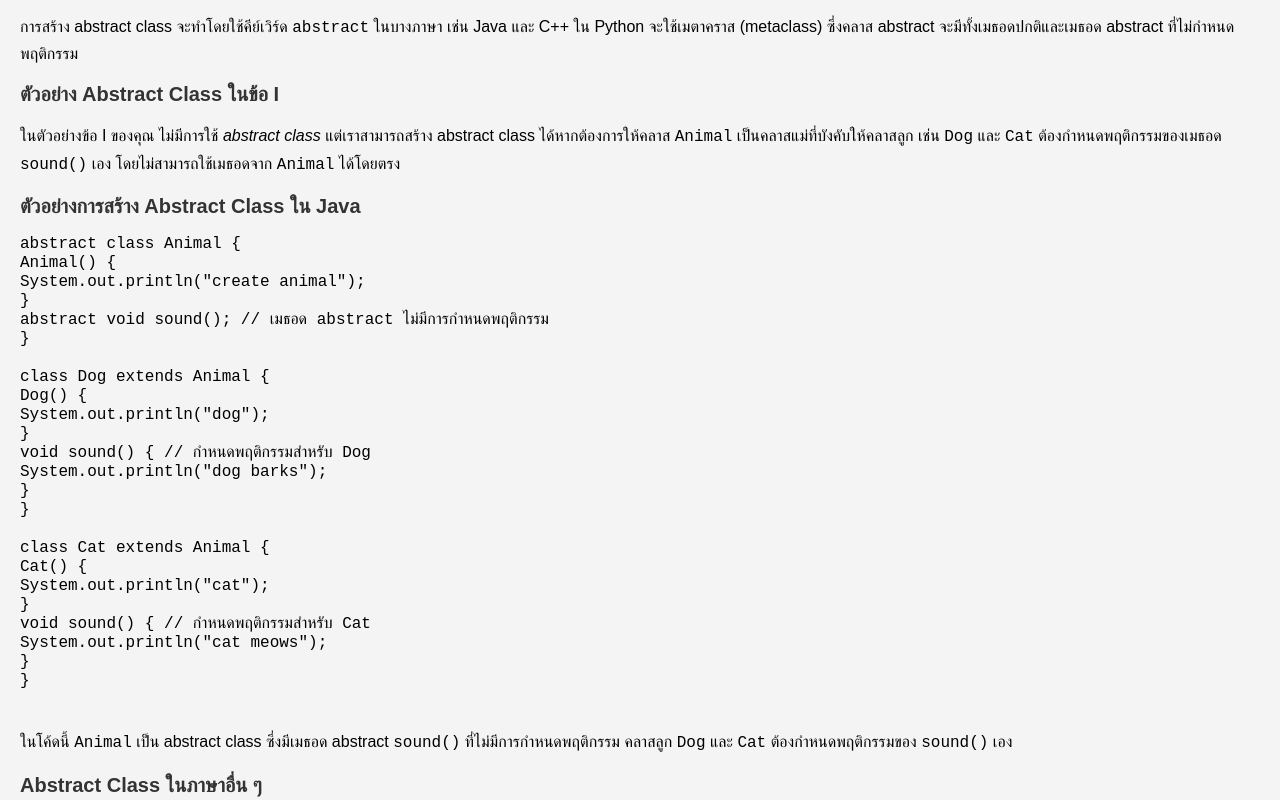
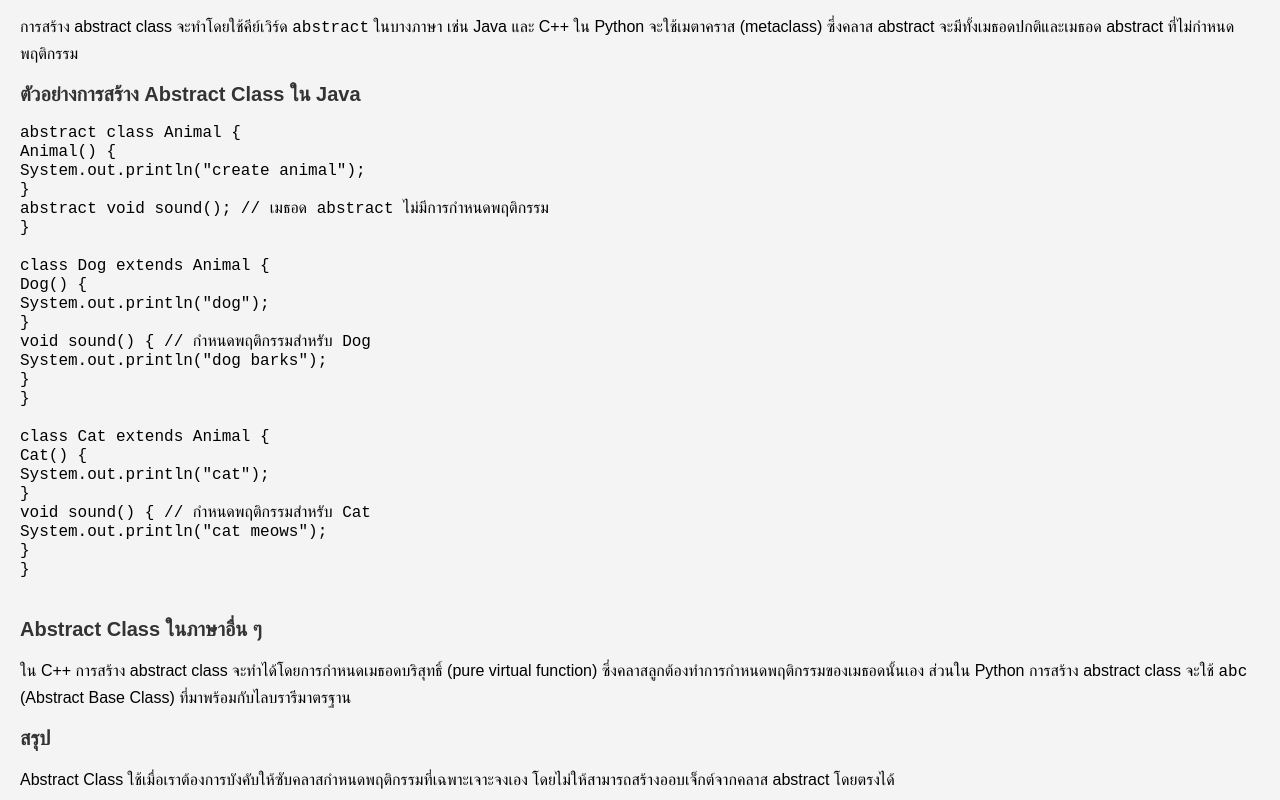
Before and after one commit to PatcharatDuangta/PatcharatDuangta.github.io, a plain HTML site: page OOPConcept.html in a window 1280 px wide. Shown: the part 5672-6472 px from the top of the page. Drawn offline with Linux system fonts and the light colour scheme.

Commit message:
Update OOPConcept.html

```diff
--- a/OOPConcept.html
+++ b/OOPConcept.html
@@ -351,9 +351,6 @@ a.sound(); // Output: dog barks</code></pre>
     <h2>หลักการสร้าง Abstract Class</h2>
     <p>การสร้าง abstract class จะทำโดยใช้คีย์เวิร์ด <code>abstract</code> ในบางภาษา เช่น Java และ C++ ใน Python จะใช้เมตาคราส (metaclass) ซึ่งคลาส abstract จะมีทั้งเมธอดปกติและเมธอด abstract ที่ไม่กำหนดพฤติกรรม</p>
 
-    <h2>ตัวอย่าง Abstract Class ในข้อ I</h2>
-    <p>ในตัวอย่างข้อ I ของคุณ ไม่มีการใช้ <em>abstract class</em> แต่เราสามารถสร้าง abstract class ได้หากต้องการให้คลาส <code>Animal</code> เป็นคลาสแม่ที่บังคับให้คลาสลูก เช่น <code>Dog</code> และ <code>Cat</code> ต้องกำหนดพฤติกรรมของเมธอด <code>sound()</code> เอง โดยไม่สามารถใช้เมธอดจาก <code>Animal</code> ได้โดยตรง</p>
-
     <h2>ตัวอย่างการสร้าง Abstract Class ใน Java</h2>
     <div class="code-block">
         <code>
@@ -384,8 +381,6 @@ a.sound(); // Output: dog barks</code></pre>
         </code>
     </div>
 
-    <p>ในโค้ดนี้ <code>Animal</code> เป็น abstract class ซึ่งมีเมธอด abstract <code>sound()</code> ที่ไม่มีการกำหนดพฤติกรรม คลาสลูก <code>Dog</code> และ <code>Cat</code> ต้องกำหนดพฤติกรรมของ <code>sound()</code> เอง</p>
-
     <h2>Abstract Class ในภาษาอื่น ๆ</h2>
     <p>ใน C++ การสร้าง abstract class จะทำได้โดยการกำหนดเมธอดบริสุทธิ์ (pure virtual function) ซึ่งคลาสลูกต้องทำการกำหนดพฤติกรรมของเมธอดนั้นเอง ส่วนใน Python การสร้าง abstract class จะใช้ <code>abc</code> (Abstract Base Class) ที่มาพร้อมกับไลบรารีมาตรฐาน</p>
 
```
